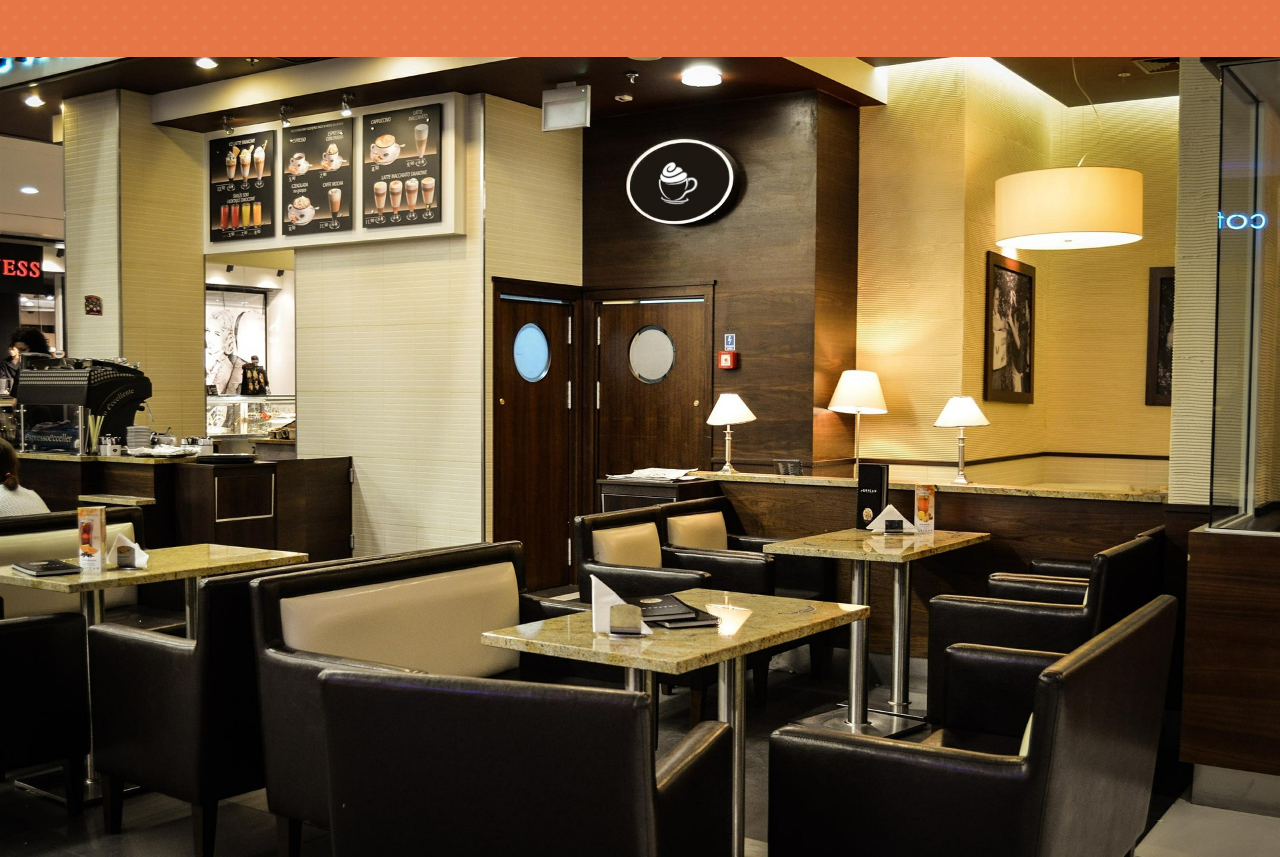
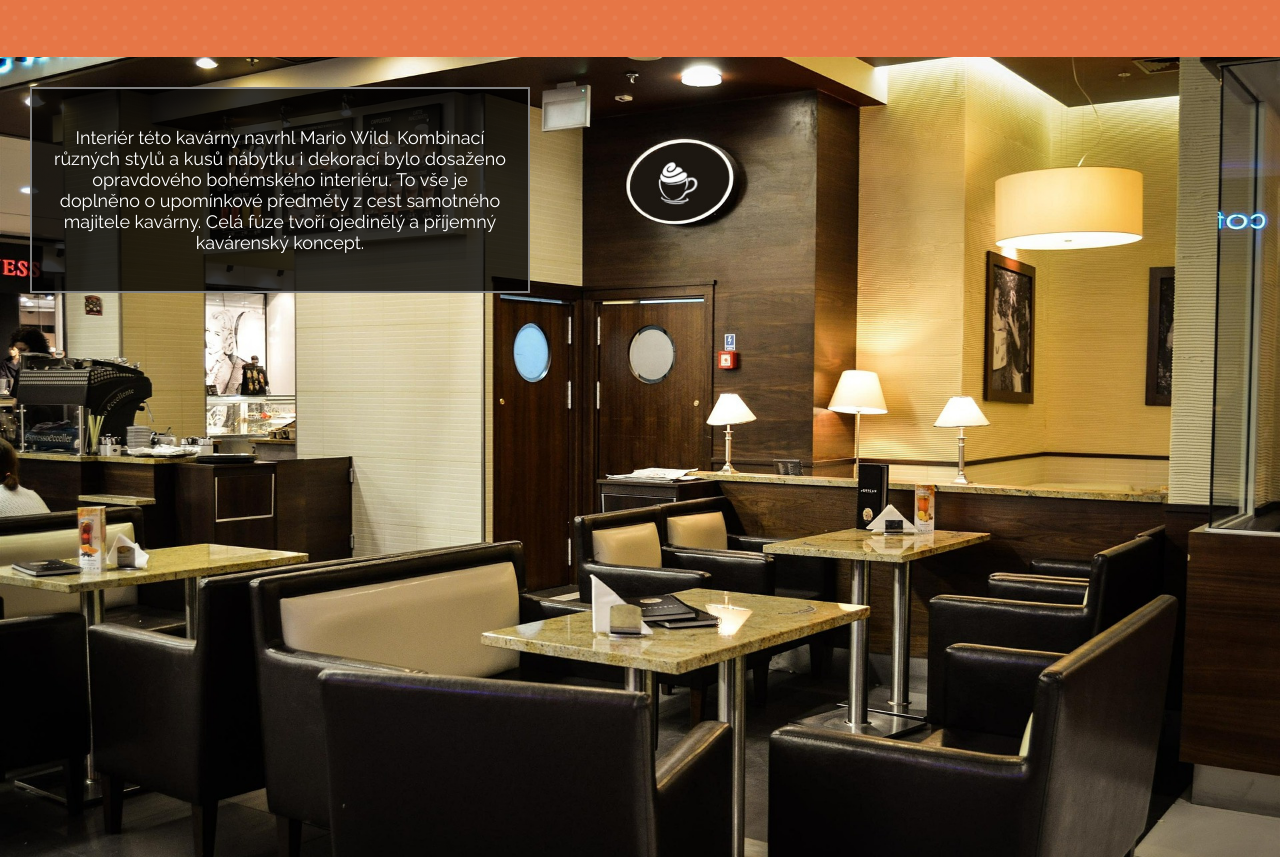
Before and after one commit to katerina-prochazkova/cafelora, a website built with webpack: page src/index.html in a window 1280 px wide. Shown: the part 1017-1874 px from the top of the page. Built offline with nearby package versions, Linux system fonts and the light colour scheme.

Commit message:
popis přidán

```diff
--- a/src/index.html
+++ b/src/index.html
@@ -76,7 +76,17 @@
       </div>
     </section>
 
-    <section class="gallery" id="galerie"></section>
+    <section class="gallery" id="galerie">
+      <div class="popis-kavarny">
+        <p>
+          Interiér této kavárny navrhl Mario Wild. Kombinací různých stylů a
+          kusů nábytku i dekorací bylo dosaženo opravdového bohémského
+          interiéru. To vše je doplněno o upomínkové předměty z cest samotného
+          majitele kavárny. Celá fúze tvoří ojedinělý a příjemný kavárenský
+          koncept.
+        </p>
+      </div>
+    </section>
 
     <section class="kontakty" id="kontakty">
       <div class="container">
--- a/src/style.css
+++ b/src/style.css
@@ -232,7 +232,8 @@ nav a:hover {
 }
 
 .gallery {
-  padding-top: 0;
+  padding-top: 30px;
+  padding-left: 30px;
   height: 100vh;
 
   color: white;
@@ -240,6 +241,21 @@ nav a:hover {
   background-size: cover;
   background-position: top center;
   background-attachment: fixed;
+}
+.popis-kavarny {
+  text-align: center;
+  width: 40%;
+  padding: 20px;
+  border: 2px solid gray;
+  background-image: linear-gradient(
+    to bottom,
+    rgba(0, 0, 0, 0.8),
+    rgba(0, 0, 0, 0.8)
+  );
+}
+
+.popis-kavarny p {
+  font-size: 1.2rem;
 }
 
 .contacts {
```
